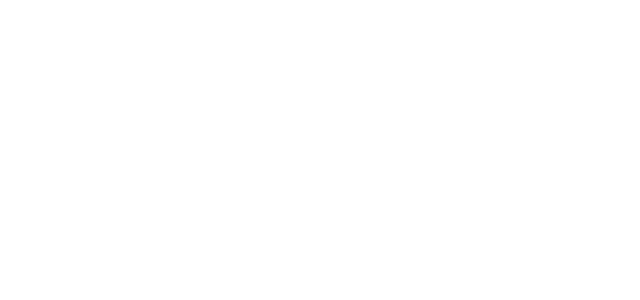
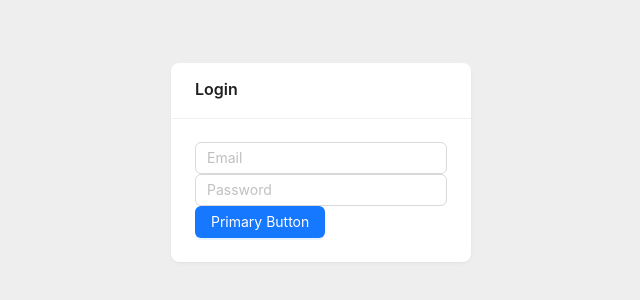
Before and after one commit to Keonbangjin/Lesson8Month7, a React (Create React App) app: page /login in a window 1280 px wide. Before the commit this address had no page. Shown: the part 238-538 px from the top of the page, without its empty margins (319-959 px from the left). Built offline with nearby package versions, Linux system fonts and the light colour scheme.

Commit message:
add login page

```diff
--- a/src/App.js
+++ b/src/App.js
@@ -2,6 +2,7 @@
 import GeneralLayout from './components/GeneralLayout';
 import Home from './components/Home/Home';
 import Register from './components/Auth/Register';
+import Login from './components/Auth/Login';
 
 
 function App() {
@@ -12,6 +13,7 @@
           <Route index  element={<Home />} />
         </Route>
         <Route path='register' element={<Register />} />
+        <Route path='login' element={<Login />} />
       </Routes>
     </BrowserRouter>
   )
--- a/src/components/Auth/Login.jsx
+++ b/src/components/Auth/Login.jsx
@@ -0,0 +1,23 @@
+import React from 'react';
+import { Button, Card, Input } from 'antd';
+import  './style.css'
+
+const Login = () => {
+    return (
+        <div className='card' gap="middle" vertical>
+            <Card
+                title="Login"
+                bordered={false}
+                style={{
+                width: 300,
+                }}
+            >
+                <Input type='email' placeholder="Email" />
+                <Input type='password' placeholder="Password" />
+                <Button type="primary">Primary Button</Button>
+            </Card>
+        </div>
+    );
+}
+
+export default Login;
```
